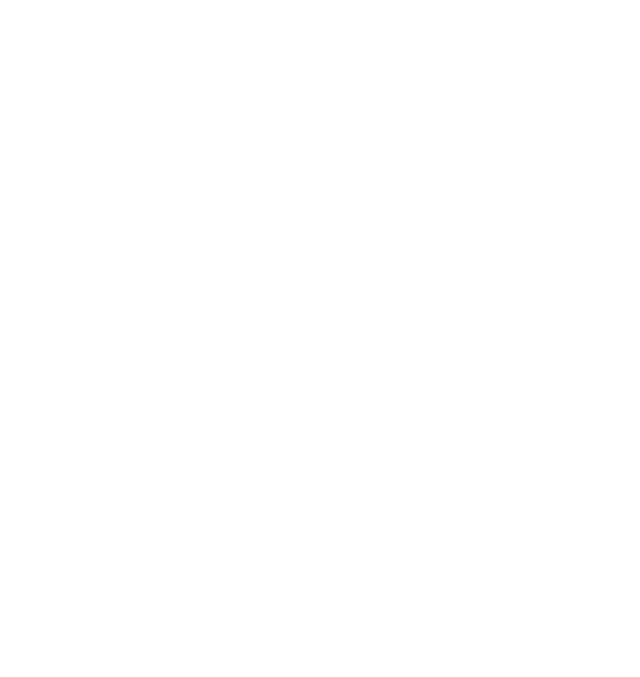
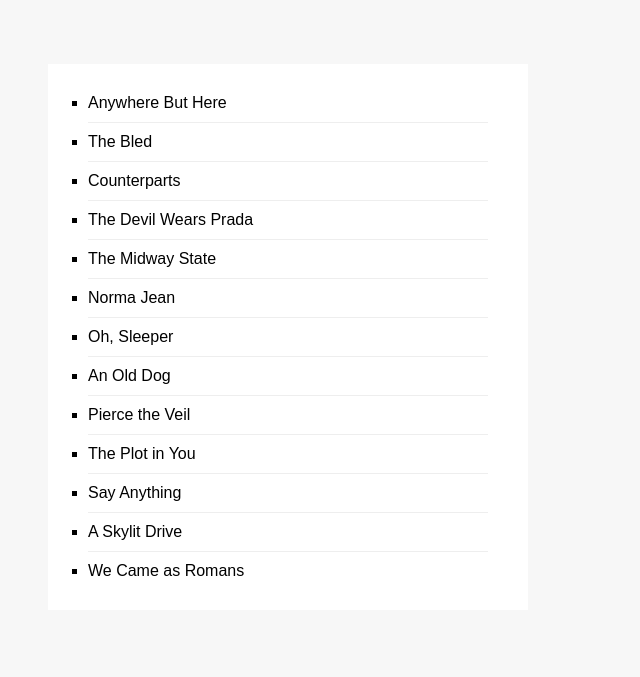
Before and after one commit to acciojob/sorting-articles-Vaibhav992, a website: page main.html in a window 1280 px wide. Shown: the whole page, without its empty margins (0-640 px from the left). Drawn offline with Linux system fonts and the light colour scheme.

Commit message:
created a submission

```diff
--- a/main.html
+++ b/main.html
@@ -1,16 +1,14 @@
 <!DOCTYPE html>
+<html lang="en">
+<head>
+  <meta charset="UTF-8" />
+  <title>Alphabetical Article Sorter</title>
+  <link rel="stylesheet" href="styles.css" />
+</head>
+<body>
 
-<html>
+  <ul id="band"></ul>
 
-<head>
-	<link rel="stylesheet" href="styles.css">
-</head>
-
-<body>
-	<!-- the entire body must be written by student -->
-    <script type="text/javascript" src="./script.js">
-</script>
-
+  <script src="script.js"></script>
 </body>
-
 </html>
--- a/script.js
+++ b/script.js
@@ -1 +1,35 @@
 //your JS code here. If required.
+const bands = [
+	'The Plot in You',
+  'The Devil Wears Prada',
+  'Pierce the Veil',
+  'Norma Jean',
+  'The Bled',
+  'Say Anything',
+  'The Midway State',
+  'We Came as Romans',
+  'Counterparts',
+  'Oh, Sleeper',
+  'A Skylit Drive',
+  'Anywhere But Here',
+  'An Old Dog'
+]
+function stripArticle(name) {
+  return name.replace(/^(a |an |the )/i, '').trim();
+}
+
+const sortedBands = bands.sort((a, b) => {
+  const bandA = stripArticle(a).toLowerCase();
+  const bandB = stripArticle(b).toLowerCase();
+
+  if (bandA < bandB) return -1;
+  if (bandA > bandB) return 1;
+  return 0;
+});
+const ul = document.getElementById('band');
+
+sortedBands.forEach(band => {
+  const li = document.createElement('li');
+  li.textContent = band;
+  ul.appendChild(li);
+});
--- a/styles.css
+++ b/styles.css
@@ -1 +1,22 @@
 /*  your css code here. If applicable */
+body {
+  font-family: Arial, Helvetica, sans-serif;
+  background-color: #f7f7f7;
+  padding: 40px;
+}
+
+ul {
+  list-style-type: square;
+  background: #ffffff;
+  padding: 20px 40px;
+  max-width: 400px;
+}
+
+li {
+  padding: 10px 0;
+  border-bottom: 1px solid #eee;
+}
+
+li:last-child {
+  border-bottom: none;
+}
```
